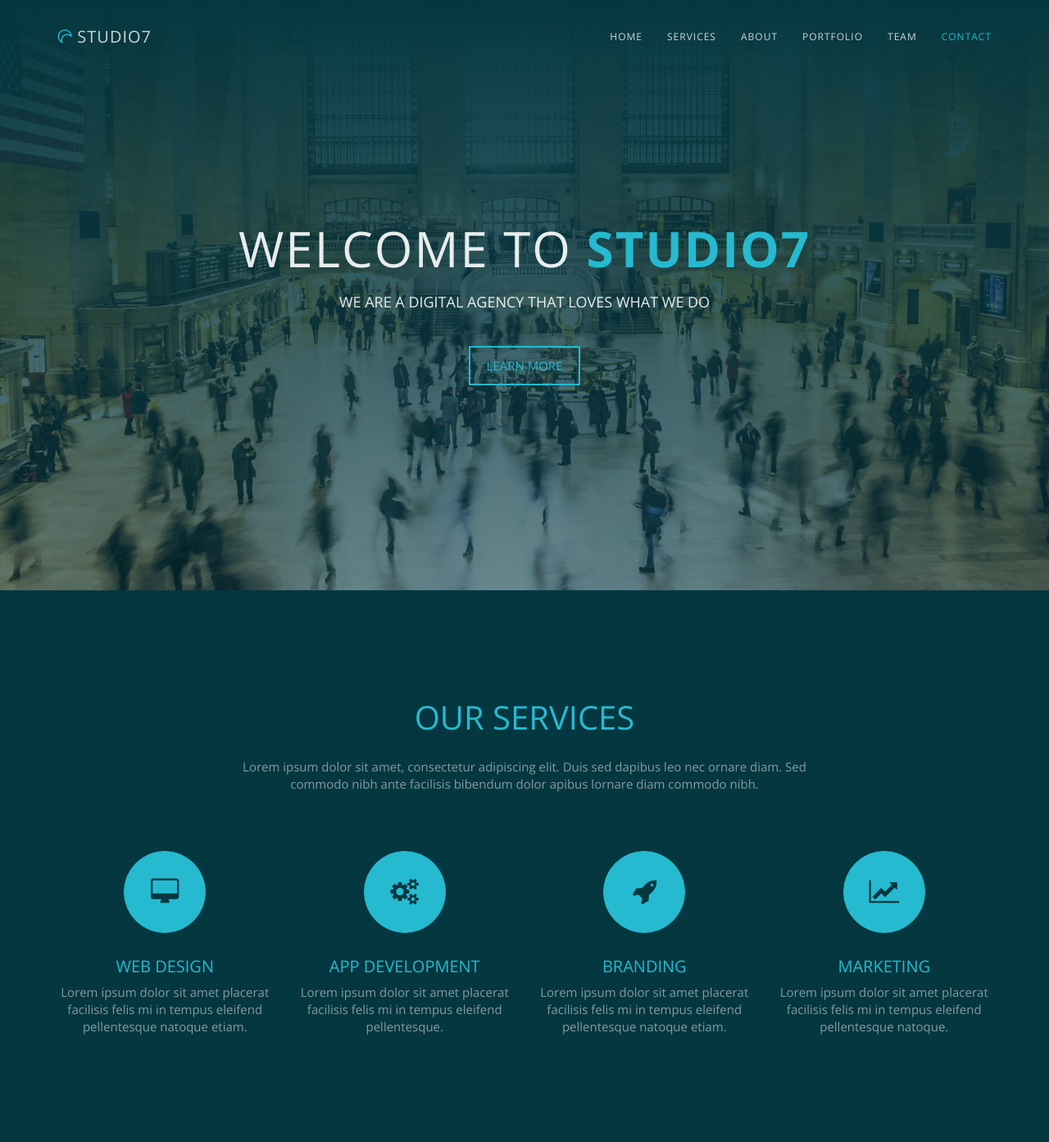
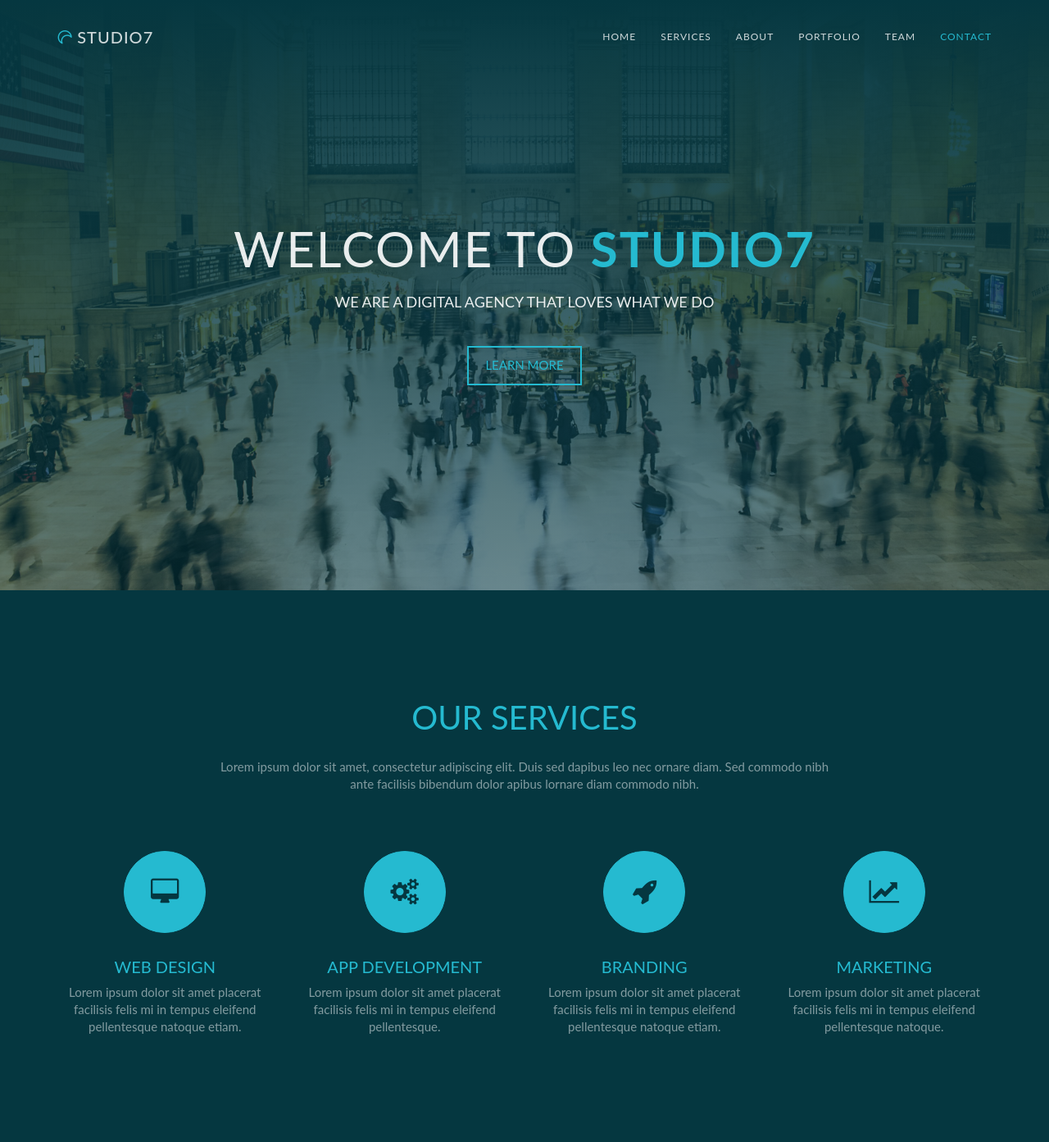
Before and after one commit to pbandjelly/pbandjelly.github.io, a PHP site: page / in a window 1280 px wide. Shown: the top 1393 px of the page at 82% size. Run offline with PHP 8.4, Linux system fonts and the light colour scheme; some libraries are stand-ins or nearby versions.

Commit message:
customizing theme

```diff
--- a/css/style.css
+++ b/css/style.css
@@ -1,5 +1,5 @@
 body, html {
-	font-family: 'Open Sans', sans-serif;
+	font-family: 'Lato', sans-serif;
 	text-rendering: optimizeLegibility !important;
 	-webkit-font-smoothing: antialiased !important;
 	color: rgba(255,255,255,0.5);
```
Also changed, not shown: css/prettyPhoto.css (line endings or trailing spaces), index.html (line endings or trailing spaces).
